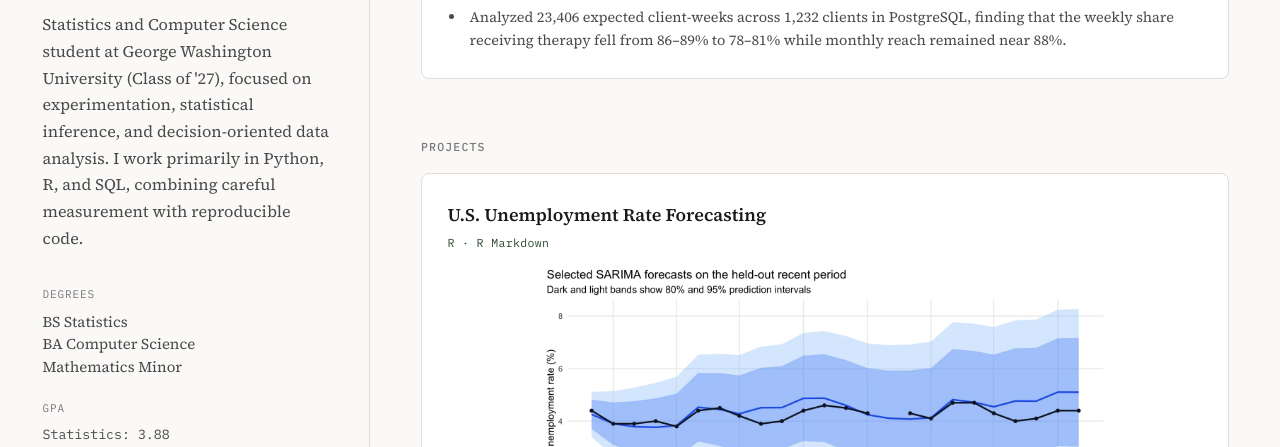
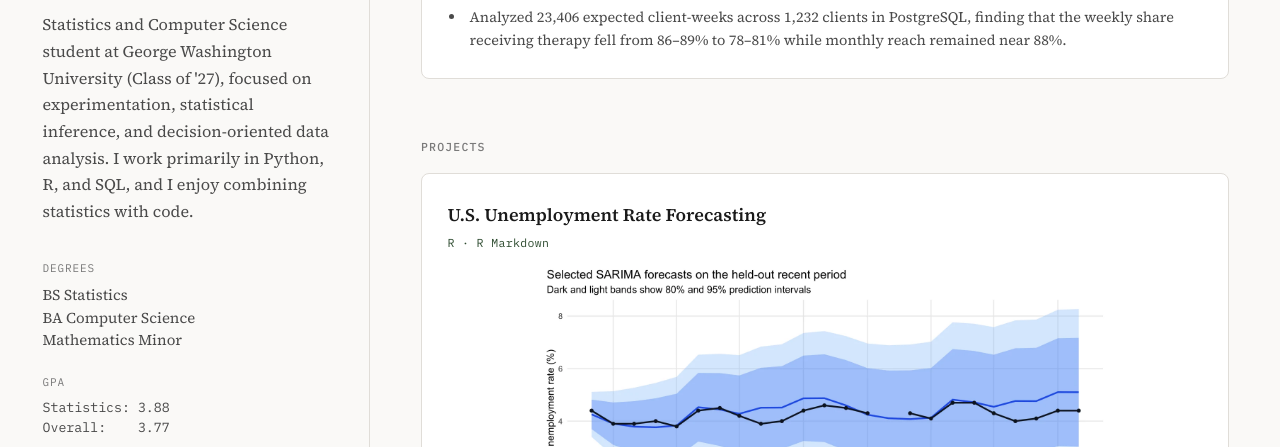
Before and after one commit to alexspigler/alexspigler.github.io, a plain HTML site: page index.html in a window 1280 px wide. Shown: the part 282-729 px from the top of the page. Drawn offline with Linux system fonts and the light colour scheme.

Commit message:
refine homepage bio

```diff
--- a/index.html
+++ b/index.html
@@ -533,7 +533,7 @@
             <h1>Alex Spigler</h1>
             <div class="school">GWU '27</div>
 
-            <p class="bio">Statistics and Computer Science student at George Washington University (Class of '27), focused on experimentation, statistical inference, and decision-oriented data analysis. I work primarily in Python, R, and SQL, combining careful measurement with reproducible code.</p>
+            <p class="bio">Statistics and Computer Science student at George Washington University (Class of '27), focused on experimentation, statistical inference, and decision-oriented data analysis. I work primarily in Python, R, and SQL, and I enjoy combining statistics with code.</p>
 
             <div class="sidebar-middle">
                 <div class="detail-label">Degrees</div>
```
